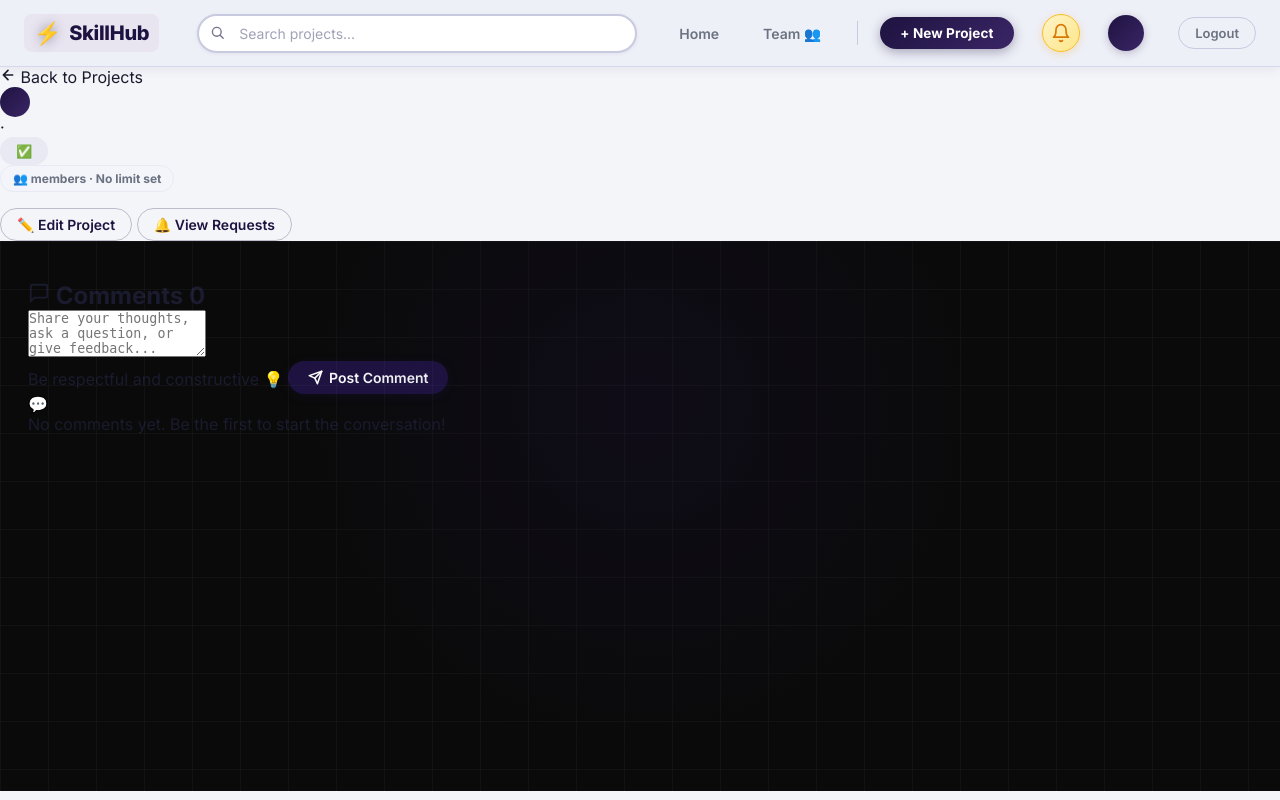
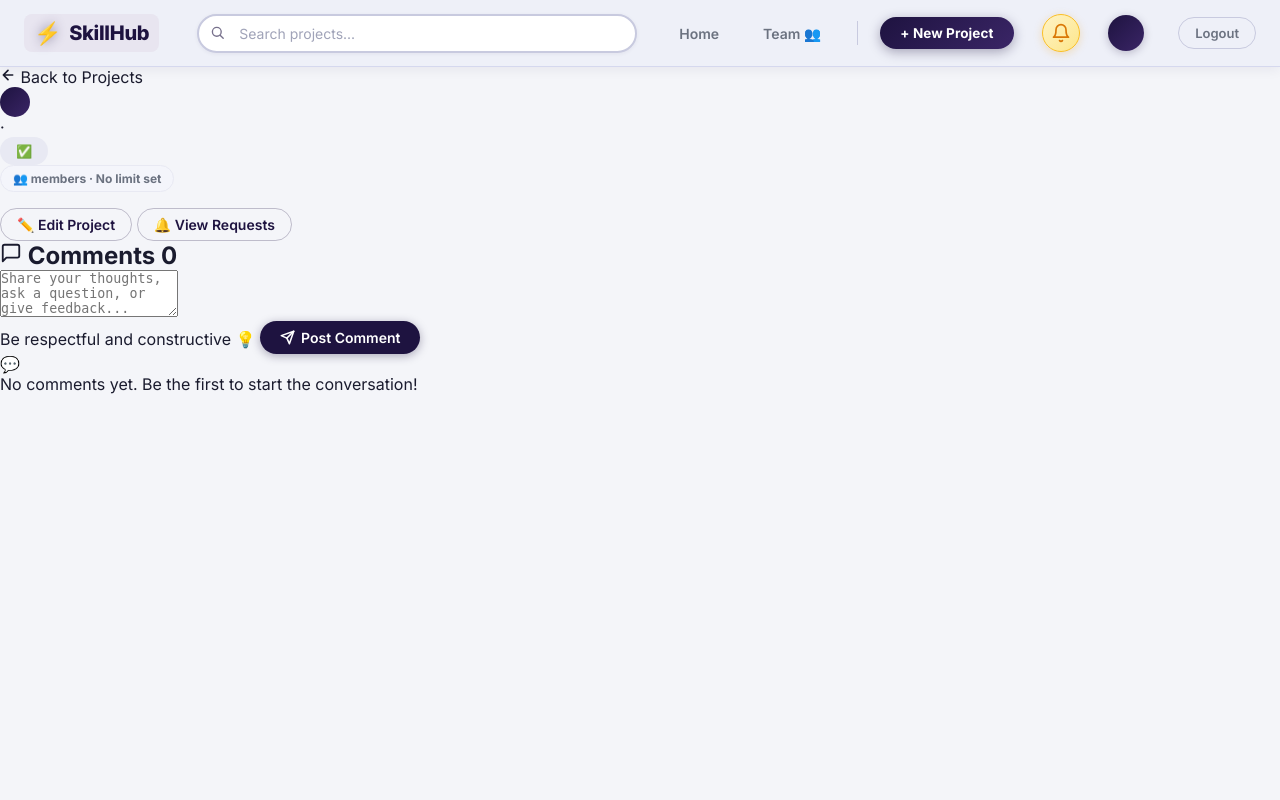
Before and after one commit to jillani0101/SkillHuB, a Flask app: template templates/project_detail.html in a window 1280 px wide. Run offline with Flask 3, Linux system fonts and the light colour scheme; the template is opened without the code that fills it, so the values that code supplies are empty; some libraries are stand-ins or nearby versions.

Commit message:
Enhance project detail page layout
Added a class to the body and a background div for comments section.

```diff
--- a/templates/project_detail.html
+++ b/templates/project_detail.html
@@ -7,7 +7,7 @@
     <link href="https://fonts.googleapis.com/css2?family=Inter:wght@400;500;600;700;800&display=swap" rel="stylesheet">
     <link rel="stylesheet" href="{{ url_for('static', filename='style.css') }}">
 </head>
-<body>
+<body class="detail-body">
 
 <!-- NAVBAR -->
 <nav class="sh-navbar">
@@ -42,6 +42,7 @@
 <!-- PROJECT HERO -->
 <div class="sh-detail-hero">
     <div class="sh-detail-hero-inner">
+
         <a href="/home" class="sh-back-link">
             <svg viewBox="0 0 24 24" fill="none" width="16" height="16" stroke="currentColor" stroke-width="2.5" stroke-linecap="round" stroke-linejoin="round">
                 <path d="M19 12H5M12 5l-7 7 7 7"/>
@@ -98,11 +99,12 @@
             <a href="/join-project/{{ project.project_id }}" class="sh-btn sh-btn-apply">Apply to Join →</a>
             {% endif %}
         </div>
+
     </div>
 </div>
 
 <!-- COMMENTS SECTION -->
-<div class="sh-container sh-detail-body">
+<div class="sh-detail-comments-bg">
     <div class="sh-comments-wrap" id="comments">
 
         <div class="sh-comments-header">
```
